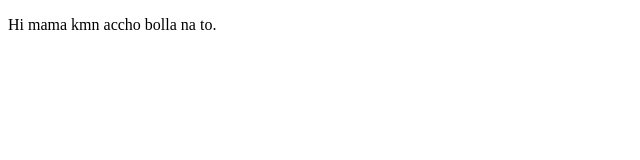
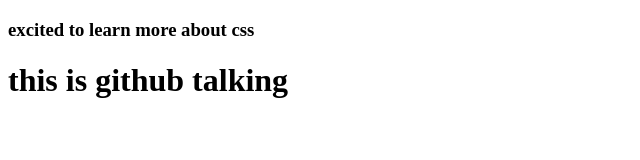
Before and after one commit to ashraful547/My-first-Project, a plain HTML site: page index.html in a window 1280 px wide. Shown: the whole page, without its empty margins (0-640 px from the left). Drawn offline with Linux system fonts and the light colour scheme.

Commit message:
added a header

```diff
--- a/index.html
+++ b/index.html
@@ -6,6 +6,8 @@
     <title>Document</title>
 </head>
 <body>
-    <p> Hi mama kmn accho bolla na to. </p>
+    <h3>excited to learn more about css
+    </h3>
+    <h1>this is github talking</h1>
 </body>
 </html>
```
Also changed, not shown: 1 other file.
